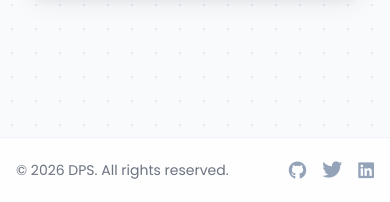
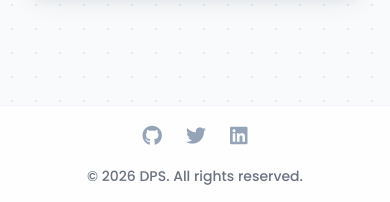
Before and after one commit to raxitsolanki/ML-PRO, a Flask app: page /register in a window 390 px wide. Shown: the part 895-1097 px from the top of the page. Run offline with Flask 3, Linux system fonts and the light colour scheme; parts of the project's set-up code (start-up, migrations or seed data) failed here and were passed over; some libraries are stand-ins or nearby versions.

Commit message:
Clean project for deployment

```diff
--- a/templates/layout.html
+++ b/templates/layout.html
@@ -139,16 +139,25 @@ class="px-5 py-2.5 rounded-2xl text-xs sm:text-sm font-bold uppercase tracking-w
     </div>
 </main>
 
-<footer class="footer fixed bottom-0 left-0 w-full bg-white/80 backdrop-blur-md border-t border-slate-100 z-50">
-    <div class="max-w-7xl mx-auto px-4 h-16 flex justify-between items-center">
-        <p class="text-gray-500 text-sm">
-            &copy; 2026 DPS. All rights reserved.</p>
+<footer class="bg-white/80 backdrop-blur-md border-t border-slate-100 py-4 mt-auto w-full">
+    <div class="max-w-7xl mx-auto px-6 flex flex-col sm:flex-row justify-between items-center gap-4">
 
-        <div class="footer-socials flex gap-4">
-            <a href="https://github.com/raxitsolanki" class="text-slate-400 hover:text-emerald-500 transition"><i class="fa-brands fa-github text-lg"></i></a>
-            <a href="#" class="text-slate-400 hover:text-emerald-500 transition"><i class="fa-brands fa-twitter text-xl"></i></a>
-            <a href="https://www.linkedin.com/in/raxit-solanki-5a1021280/" class="text-slate-400 hover:text-emerald-500 transition"><i class="fa-brands fa-linkedin text-lg"></i></a>
+        <p class="text-gray-500 text-sm font-medium order-2 sm:order-1">
+            &copy; 2026 DPS. All rights reserved.
+        </p>
+
+        <div class="footer-socials flex gap-6 order-1 sm:order-2">
+            <a href="https://github.com/raxitsolanki" target="_blank" class="text-slate-400 hover:text-emerald-500 transition-colors">
+                <i class="fa-brands fa-github text-xl"></i>
+            </a>
+            <a href="#" class="text-slate-400 hover:text-emerald-500 transition-colors">
+                <i class="fa-brands fa-twitter text-xl"></i>
+            </a>
+            <a href="https://www.linkedin.com/in/raxit-solanki-5a1021280/" target="_blank" class="text-slate-400 hover:text-emerald-500 transition-colors">
+                <i class="fa-brands fa-linkedin text-xl"></i>
+            </a>
         </div>
+
     </div>
 </footer>
 
```
